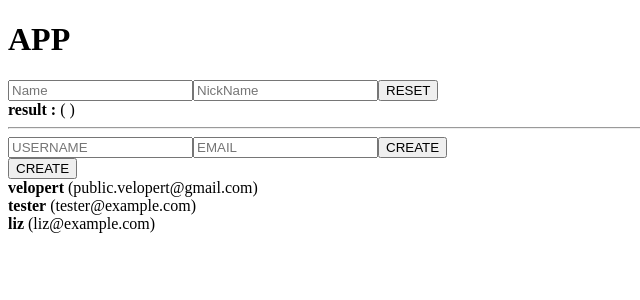
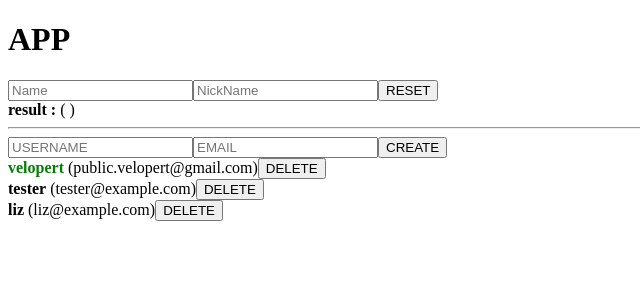
Before and after one commit to ryudg/Practice-React, a React (Create React App) app: page / in a window 1280 px wide. Shown: the top 300 px of the page, without its empty margins (0-640 px from the left). Built offline with nearby package versions, Linux system fonts and the light colour scheme.

Commit message:
delete, update array list
delete array list
update array list

```diff
--- a/src/App.js
+++ b/src/App.js
@@ -23,16 +23,19 @@
       id: 1,
       username: "velopert",
       email: "public.velopert@gmail.com",
+      active: true,
     },
     {
       id: 2,
       username: "tester",
       email: "tester@example.com",
+      active: false,
     },
     {
       id: 3,
       username: "liz",
       email: "liz@example.com",
+      active: false,
     },
   ]);
 
@@ -62,6 +65,20 @@
     nextId.current += 1;
   };
 
+  const onRemove = (id) => {
+    // user.id 가 파라미터로 일치하지 않는 원소만 추출해서 새로운 배열을 만듬
+    // = user.id 가 id 인 것을 제거함
+    setUsers(users.filter((user) => user.id !== id));
+  };
+
+  const onToggle = (id) => {
+    setUsers(
+      users.map((user) =>
+        user.id === id ? { ...user, active: !user.active } : user
+      )
+    );
+  };
+
   console.log("Render");
 
   return (
@@ -77,8 +94,8 @@
       />
       {/* <input name="username" placeholder="USERNAME" ref={usernameRef} />
       <input name="email" placeholder="EMAIL" ref={emailRef} /> */}
-      <button onClick={onCreate}>CREATE</button>
-      <UserList users={users} />
+      {/* <button onClick={onCreate}>CREATE</button> */}
+      <UserList users={users} onRemove={onRemove} onToggle={onToggle} />
     </>
   );
 }
--- a/src/UserList.js
+++ b/src/UserList.js
@@ -1,18 +1,29 @@
 import React from "react";
 
-function User({ user }) {
+function User({ user, onRemove, onToggle }) {
   return (
     <div>
-      <b>{user.username}</b> <span>({user.email})</span>
+      <b
+        style={{ cursor: "pointer", color: user.active ? "green" : "black" }}
+        onClick={() => onToggle(user.id)}
+      >
+        {user.username}
+      </b>{" "}
+      <span>({user.email})</span>
+      <button onClick={() => onRemove(user.id)}>DELETE</button>
     </div>
   );
 }
 
-function UserList({ users }) {
+// onClick={() => onRemove(user.id)} vs onClick={onRemove(user.id)}
+// onClick={someFunction()} 을 해버리면 해당 컴포넌트가 렌더링이 되는것과 동시에 someFunction함수를 실행
+// onClick={someFunction} 으로 지정해서 () 를 제외하는 방법으로 함수가 즉시실행 되지 않게 하고, 클릭했을때 실행이 되도록
+
+function UserList({ users, onRemove, onToggle }) {
   return (
     <div>
       {users.map((user, index) => (
-        <User user={user} key={index} />
+        <User user={user} key={index} onRemove={onRemove} onToggle={onToggle} />
       ))}
     </div>
   );
```
